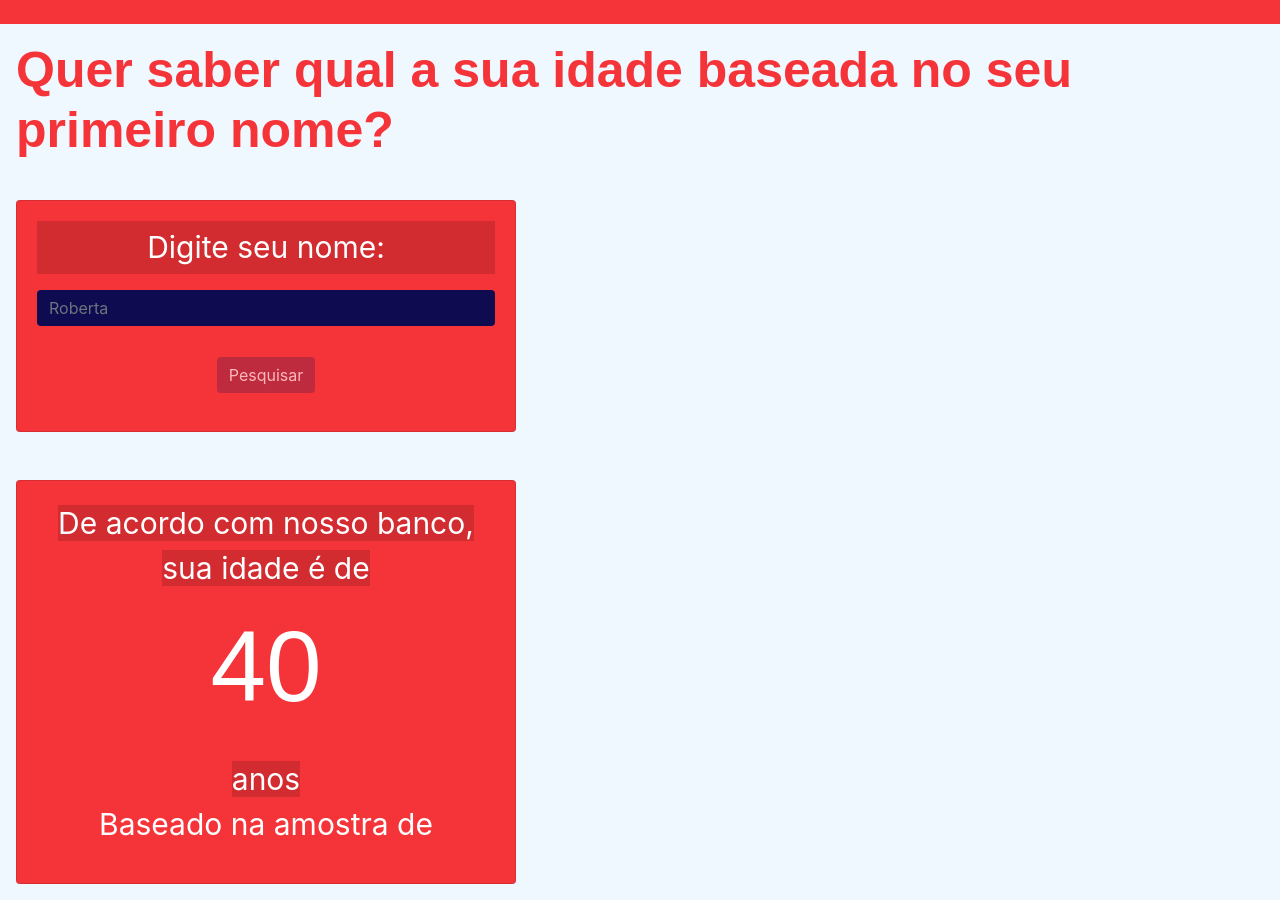
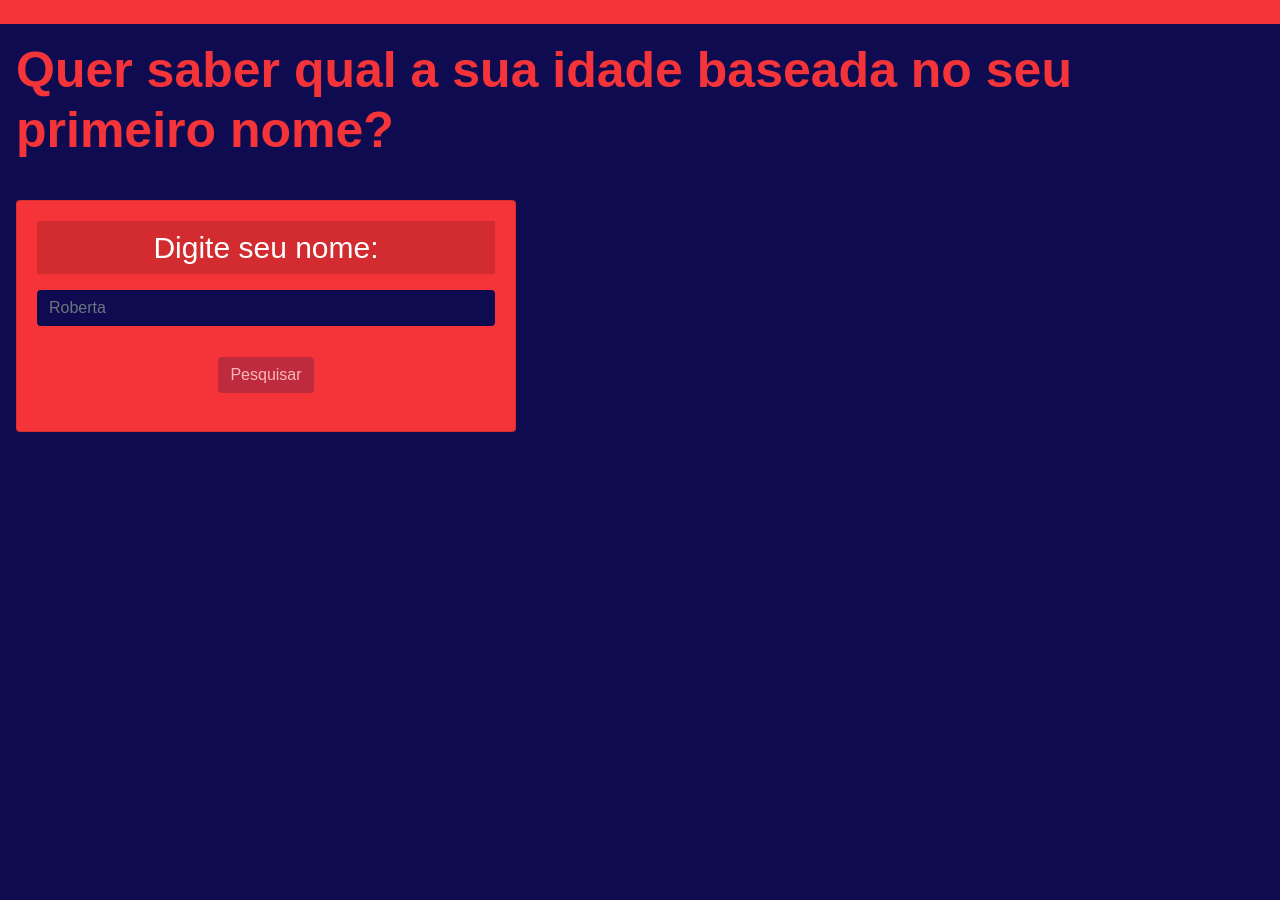
Before and after one commit to larasouzabr/WhatIsMyAge, an Angular app: page / in a window 1280 px wide. After the commit the page ends 800 px from the top, so only its background shows below. Built offline with nearby package versions, Linux system fonts and the light colour scheme; a web font is replaced by a local one.

Commit message:
new commit

```diff
--- a/src/app/app.component.html
+++ b/src/app/app.component.html
@@ -7,7 +7,7 @@
 
 <div class="container-md p-3">
   <div>
-    <div class="card text-center" [formGroup] ="searchForm">
+    <div class="card text-center" [formGroup] ="searchForm" *ngIf="!searchRes || newConsult">
       <div class="card-body">
         <p class="card-text p-1">Digite seu nome:</p>
         <div class="mb-3">
@@ -28,15 +28,17 @@
         </div>
       </div>
     </div>
-    <div>
+    <div *ngIf="searchRes && newConsult == false">
         <div class="card text-center mt-5">
           <div class="card-body">
             <span class="card-text m-0">
               De acordo com nosso banco, sua idade é de
-              <p><span class="age">40</span></p>
+              <p><span class="age">{{searchRes.age}}</span></p>
               anos
-              <p>Baseado na amostra de </p>
+              <p>Baseado na amostra de {{searchRes.count}} pessoas </p>
           </span>
+          <button class="btn btn-primary" type="button" (click)="goBack()">Voltar</button>
+
           </div>
       </div>
     </div>
--- a/src/app/app.component.ts
+++ b/src/app/app.component.ts
@@ -1,6 +1,7 @@
 import { Component } from '@angular/core';
 import { FormControl, FormGroup, Validators } from '@angular/forms';
 import { AgeServiceService } from 'src/services/age-service.service';
+import { age } from './interface';
 
 @Component({
   selector: 'app-root',
@@ -9,9 +10,9 @@ import { AgeServiceService } from 'src/services/age-service.service';
 })
 export class AppComponent {
   title = 'whatIsMyAge';
-  searchRes!: Array<Object>;
+  searchRes!: age;
   searchStr!: string;
-
+  newConsult! : boolean;
   public searchForm: FormGroup = new FormGroup({
     name: new FormControl(null, Validators.required)
   });
@@ -25,6 +26,12 @@ export class AppComponent {
     this.ageServ.getName(this.searchStr).subscribe(res => {
       this.searchRes = res;
       console.log(this.searchRes)
+      this.newConsult = false;
     })
   }
+  goBack(){
+    this.searchForm.reset();
+    this.newConsult = true;
+    this.searchStr = '';
+  }
 }
--- /dev/null
+++ b/src/app/interface.ts
@@ -0,0 +1,7 @@
+export interface age{
+    name: string
+    age: number
+    count: number
+    country_id: string
+    goBack: boolean;
+}
--- a/src/styles.css
+++ b/src/styles.css
@@ -1,4 +1,5 @@
 /* You can add global styles to this file, and also import other style files */
 body{
-    background-color: aliceblue;
+    background-color: #0e0b50;
+    font-family: 'Ubuntu', sans-serif;
 }
```
